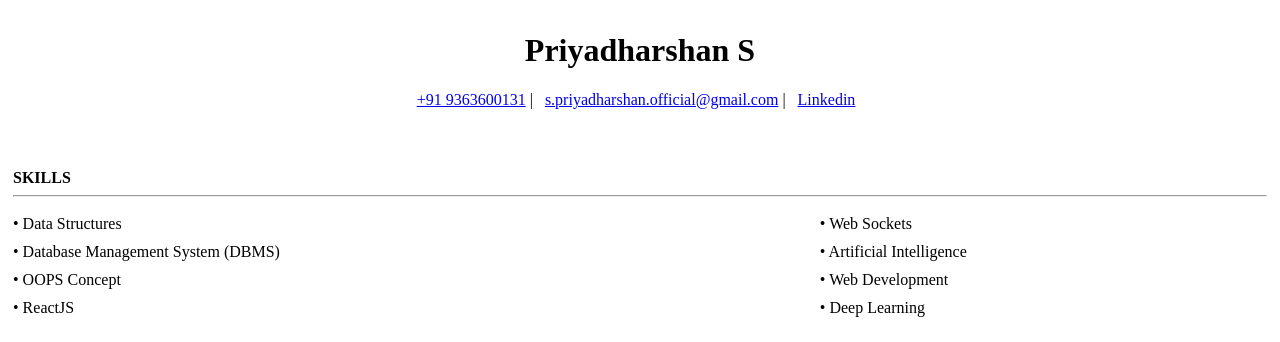
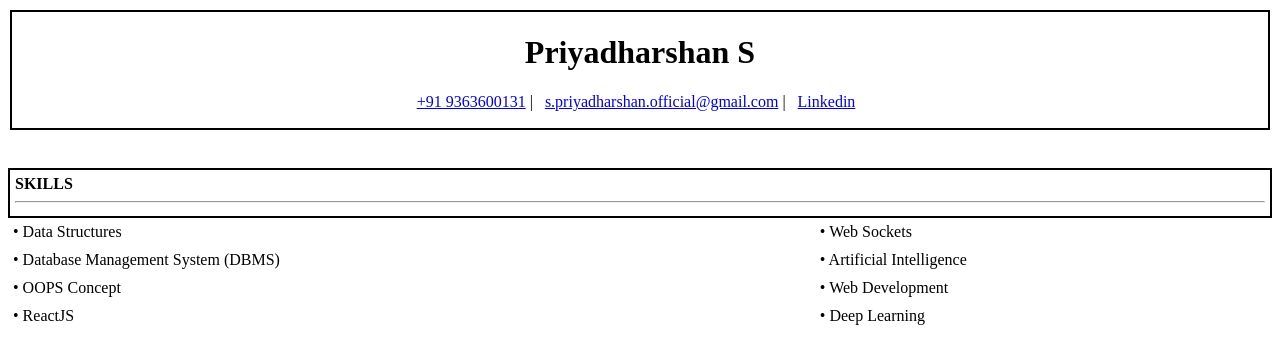
Before and after one commit to S-Priyadharshan/Assignment-Portfolio, a plain HTML site: page index.html in a window 1280 px wide. Shown: the top 342 px of the page. Drawn offline with Linux system fonts and the light colour scheme.

Commit message:
applied suggestions

```diff
--- a/index.html
+++ b/index.html
@@ -9,7 +9,7 @@
 
     <table width="100%">
         <tr>
-            <td colspan="2" align="center">
+            <td colspan="1" style="border: 2px solid black;" align="center">
                 <h1>Priyadharshan S</h1>
                 <p>
                     <a href="tel:+919363600131">+91 9363600131</a> | &nbsp;
@@ -22,7 +22,7 @@
     <br><br>
     <table width="100%" cellspacing="0" cellpadding="5">
         <tr>
-            <td colspan="2"><b>SKILLS</b><hr></td>
+            <td colspan="2" style="border: 2px solid black;"><b>SKILLS</b><hr></td>
         </tr>
         <tr>
             <td>• Data Structures</td>
@@ -44,7 +44,7 @@
     <br>
     <table width="100%"  cellspacing="0" cellpadding="5">
         <tr>
-            <td colspan="100%" ><strong>PROJECTS</strong><hr></td>
+            <td colspan="3" ><strong>PROJECTS</strong><hr></td>
         </tr>
         <tr>
             <td align="center">
```
